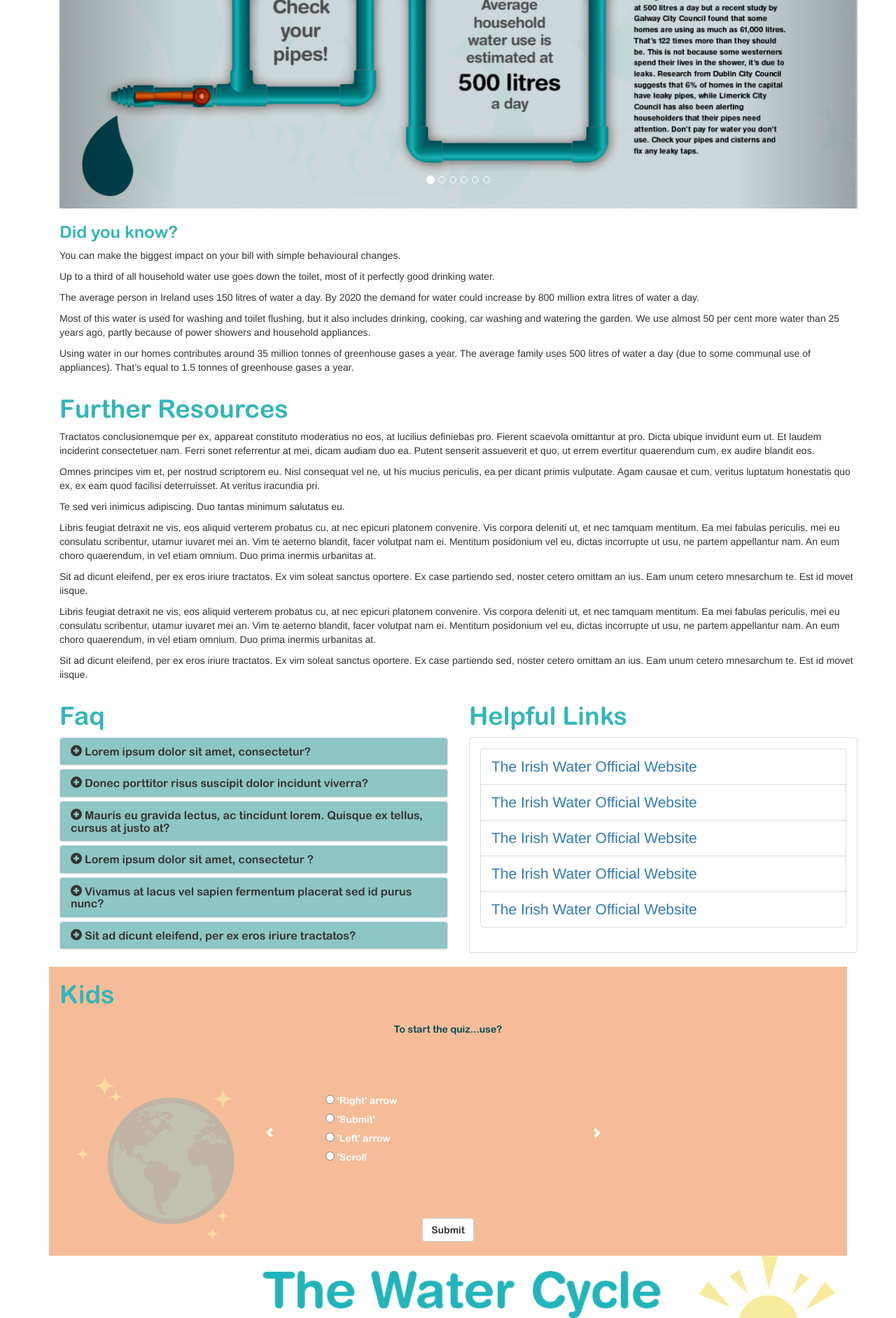
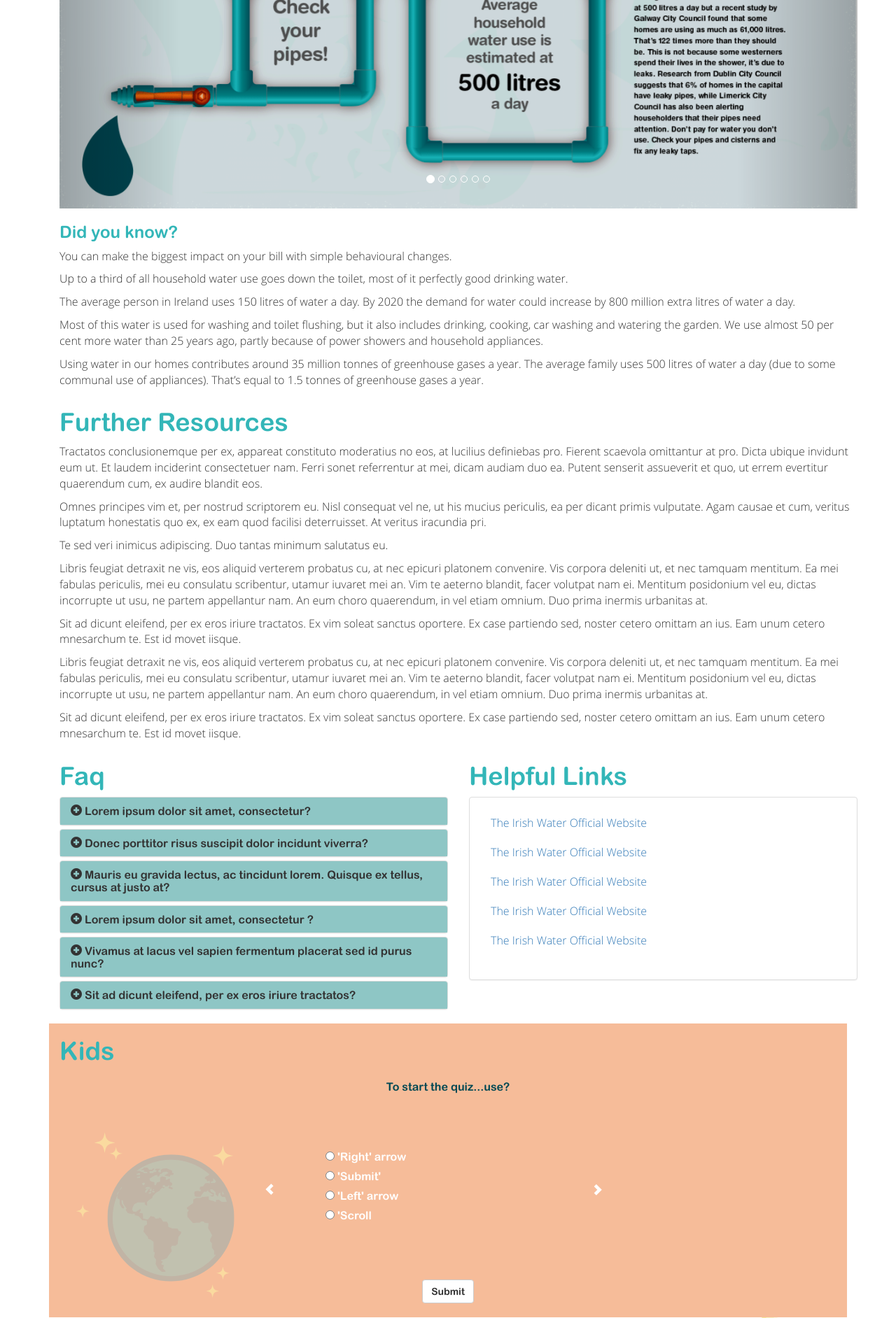
Before and after one commit to GoodJuJuMojo/waterwhys, a PHP site: page / in a window 1280 px wide. Shown: the part 1234-3118 px from the top of the page at 70% size. Run offline with PHP 8.4, Linux system fonts and the light colour scheme; some libraries are stand-ins or nearby versions.

Commit message:
body text font change

```diff
--- a/web/css/ww-style.css
+++ b/web/css/ww-style.css
@@ -28,12 +28,30 @@
         url('../fonts/616.woff') format('woff'),
         url('../fonts/616.ttf') format('truetype');
 }
+
+@font-face {
+  font-family: 'Open Sans';
+  font-style: normal;
+  font-weight: 300;
+  src: local('Open Sans Light'), local('OpenSans-Light'), url(https://fonts.gstatic.com/s/opensans/v10/DXI1ORHCpsQm3Vp6mXoaTRampu5_7CjHW5spxoeN3Vs.woff2) format('woff2');
+  unicode-range: U+0000-00FF, U+0131, U+0152-0153, U+02C6, U+02DA, U+02DC, U+2000-206F, U+2074, U+20AC, U+2212, U+2215, U+E0FF, U+EFFD, U+F000;
+}
+
 /* class to attach font e.g. <p class="ww-fonts">Text with this font applied</p> */
 .ww-fonts {
   font-family: '616' !important;
 }
 
 /* General Styles */
+
+body {
+font-family: "Open Sans",Helvetica,Arial,sans-serif;
+font-size: 16px;
+line-height: 1.42857143;
+color: #333;
+background-color: #fff;
+}
+
 .row-centered {
   text-align: center;
 }
@@ -185,10 +203,14 @@ text-align: center;
 position: relative;
 display: block;
 padding: 10px 15px;
-font-size: 21px;
+font-size: 16px;
 margin-bottom: -1px;
 background-color: #fff;
-border: 1px solid #ddd;
+border: none;
+}
+
+.panel-default {
+border-color: #ddd;
 }
 
 
--- a/web/index.html
+++ b/web/index.html
@@ -518,11 +518,11 @@
               <div class="panel panel-default">
                 <div class="panel-body">
                   <ul class="list-group">
-                    <li class="list-group-item"><a href="http://www.water.ie/">The Irish Water Official Website</a></li>
-                    <li class="list-group-item"><a href="http://www.water.ie/">The Irish Water Official Website</a></li>
-                    <li class="list-group-item"><a href="http://www.water.ie/">The Irish Water Official Website</a></li>
-                    <li class="list-group-item"><a href="http://www.water.ie/">The Irish Water Official Website</a></li>
-                    <li class="list-group-item"><a href="http://www.water.ie/">The Irish Water Official Website</a></li>
+                    <li class="list-group-item"><a href="http://www.water.ie/" target="_blank">The Irish Water Official Website</a></li>
+                    <li class="list-group-item"><a href="http://www.water.ie/" target="_blank">The Irish Water Official Website</a></li>
+                    <li class="list-group-item"><a href="http://www.water.ie/" target="_blank">The Irish Water Official Website</a></li>
+                    <li class="list-group-item"><a href="http://www.water.ie/" target="_blank">The Irish Water Official Website</a></li>
+                    <li class="list-group-item"><a href="http://www.water.ie/" target="_blank">The Irish Water Official Website</a></li>
                   </ul>
                 </div>
               </div>
```
